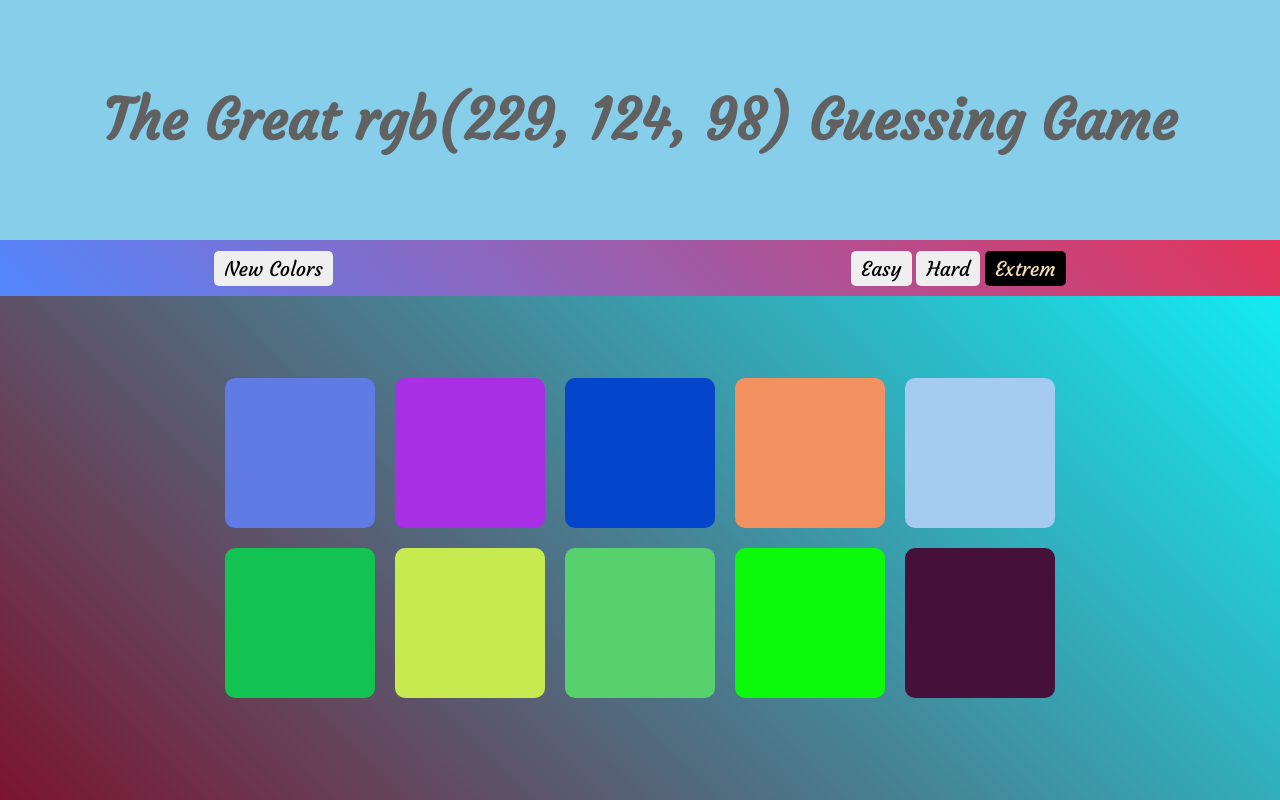
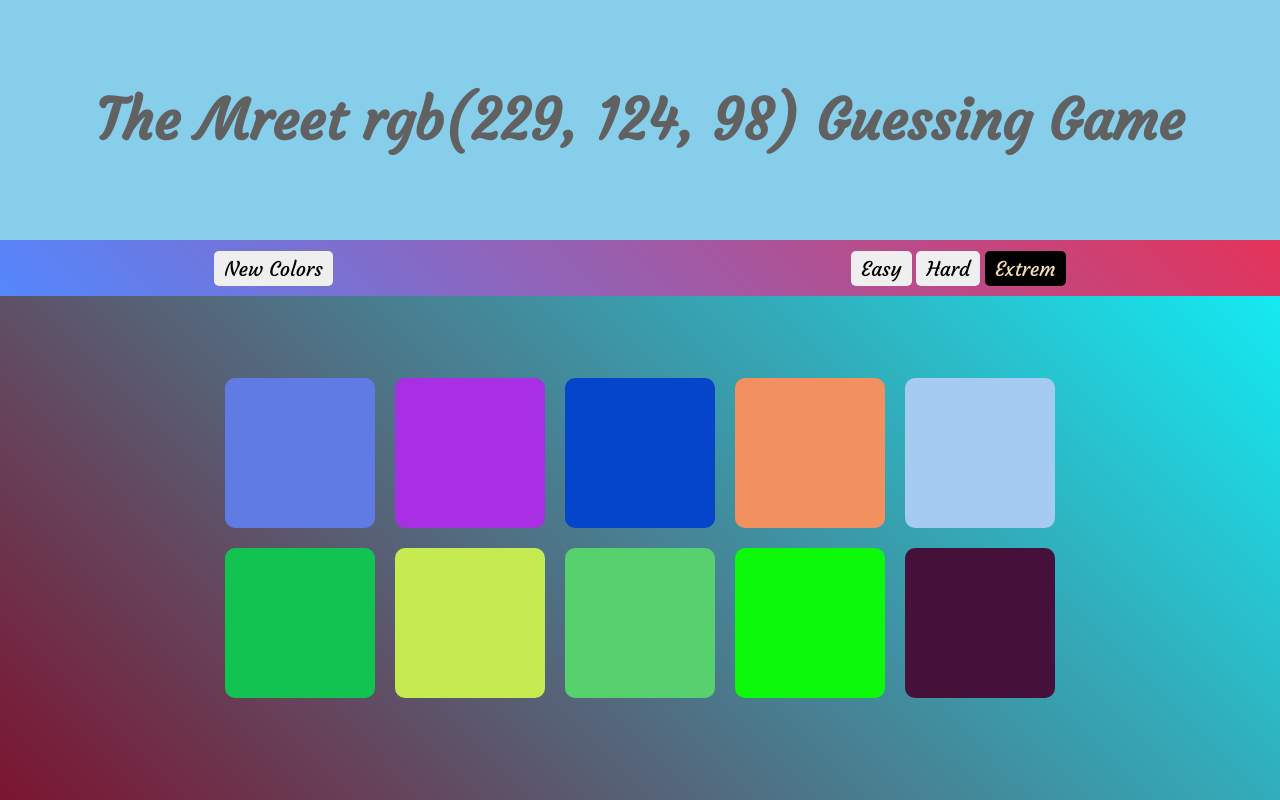
Before and after one commit to jaxkashif34/Color-Guessing-Game, a plain HTML site: page index.html in a window 1280 px wide. Drawn offline with Linux system fonts and the light colour scheme.

```diff
--- a/index.html
+++ b/index.html
@@ -18,7 +18,7 @@
 <body>
     <div class="mainContainer">
         <div class="heading">
-            <h1>The Great <span class="colorDisplay"> RGB(58, 51, 32) </span> Guessing Game</h1>
+            <h1>The Mreet <span class="colorDisplay"> RGB(58, 51, 32) </span> Guessing Game</h1>
         </div>
         <div class="modeReset">
             <div class="button">
```
